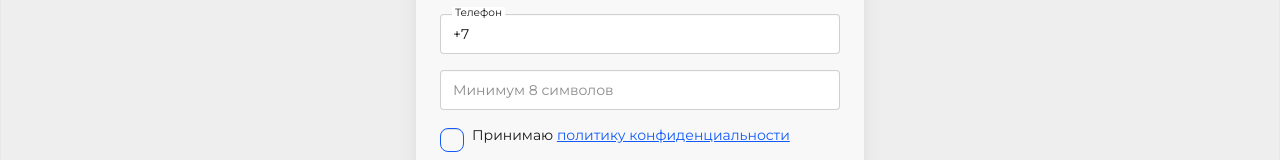
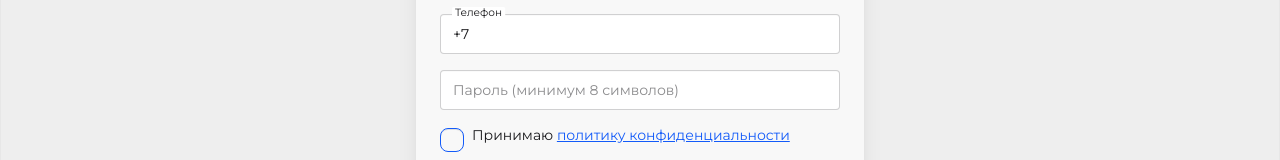
Before and after one commit to Pelmenya/prostor-app, a Next.js app: page /register in a window 1280 px wide. Shown: the part 414-574 px from the top of the page. Built offline with nearby package versions, Linux system fonts and the light colour scheme; no server answers.

Commit message:
fix: placeholder пароля — «Пароль (минимум 8 символов)» + тест
Co-Authored-By: Claude Opus 4.6 (1M context) <noreply@anthropic.com>

```diff
--- a/src/views/auth/ui/register-page.tsx
+++ b/src/views/auth/ui/register-page.tsx
@@ -241,7 +241,7 @@ function RegisterForm() {
                             <input
                                 type="password"
                                 className={`input input-bordered w-full ${errors.password ? 'input-error' : ''}`}
-                                placeholder="Минимум 8 символов"
+                                placeholder="Пароль (минимум 8 символов)"
                                 {...register('password')}
                             />
                         </FormField>
```
Also changed, not shown: 1 other file (tests, documents, lock files or other folders).
